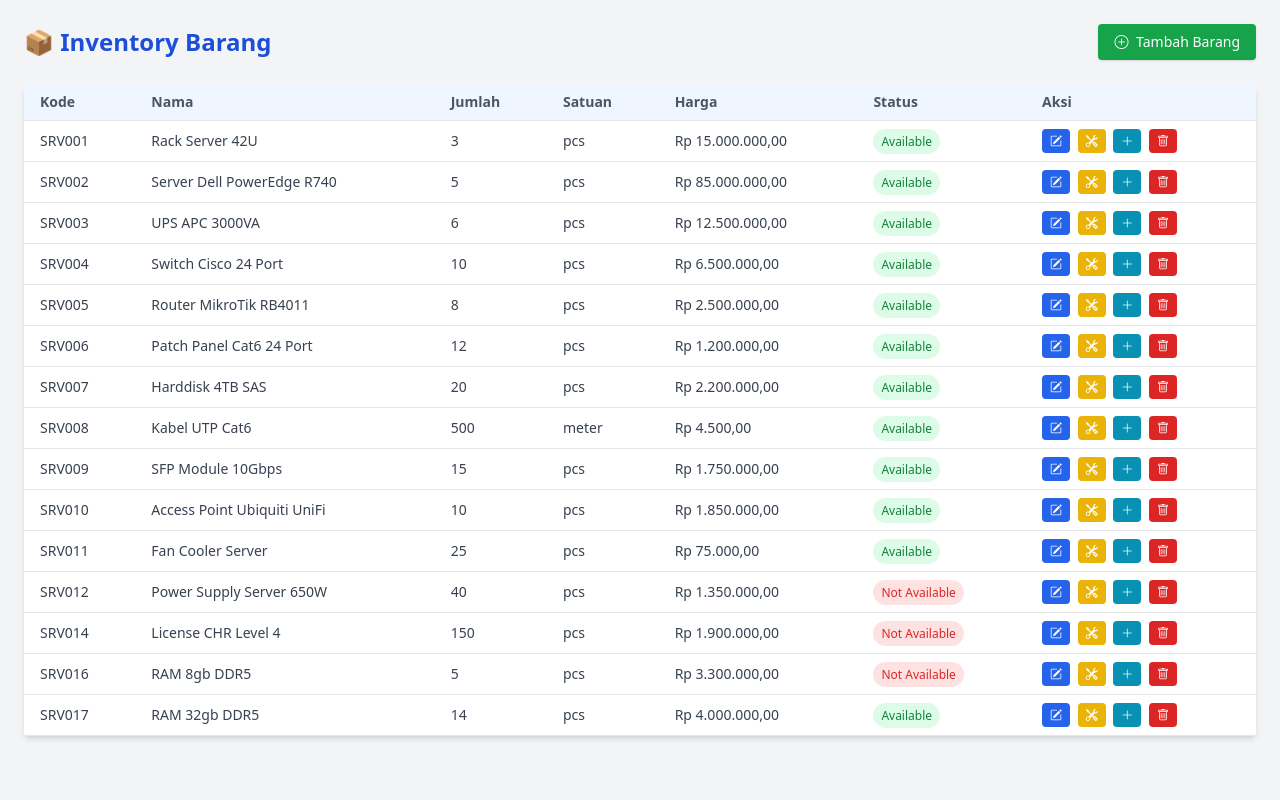
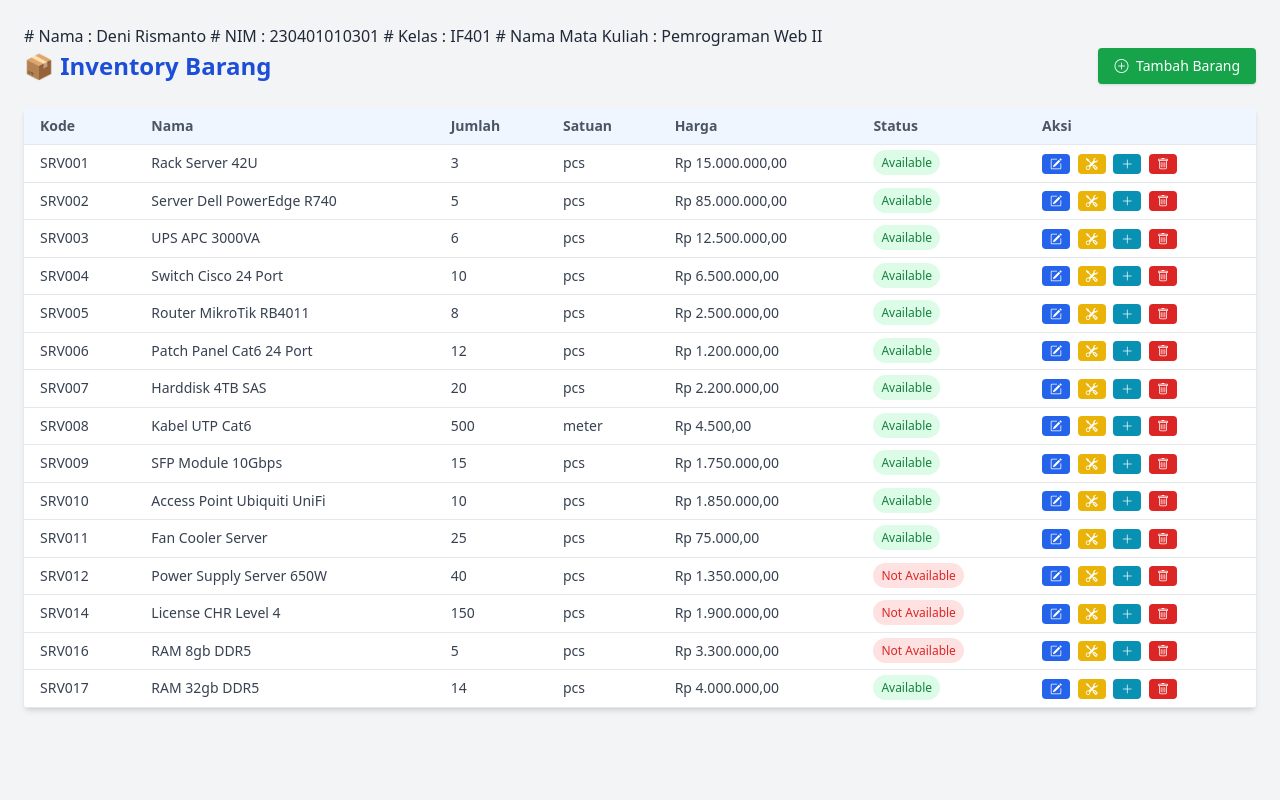
Before and after one commit to dbynarie/uts-pw2-denirismanto, a PHP site: page / in a window 1280 px wide. Run offline with PHP 8.4, Linux system fonts and the light colour scheme; data comes from the database, SQL or seed files in the repository; some libraries are stand-ins or nearby versions.

Commit message:
Update index.php

```diff
--- a/sc-app/index.php
+++ b/sc-app/index.php
@@ -1,3 +1,8 @@
+# Nama : Deni Rismanto
+# NIM : 230401010301
+# Kelas : IF401
+# Nama Mata Kuliah : Pemrograman Web II
+
 <?php
 include 'connect-db.php';
 
```
